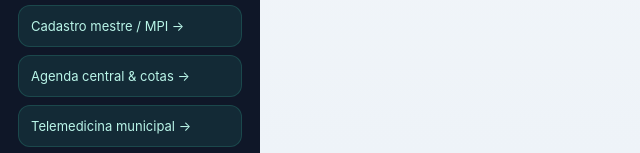
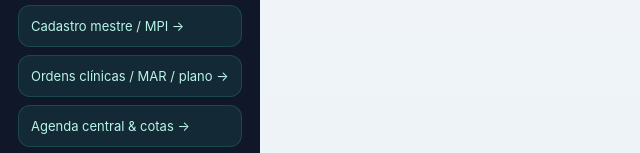
Before and after one commit to felipemenezes25000-spec/teste-de-jundiai-definitivo, a plain HTML site: page src/Jundiai.Api/wwwroot/index.html in a window 1280 px wide. Shown: the part 647-800 px from the top of the page, 0-640 px from the left. Drawn offline with Linux system fonts and the light colour scheme; no server answers.

Commit message:
feat: adiciona operacao clinica avancada na navegacao

```diff
--- a/src/Jundiai.Api/wwwroot/index.html
+++ b/src/Jundiai.Api/wwwroot/index.html
@@ -31,6 +31,7 @@
       <div style="display:grid;gap:8px;margin-top:auto">
         <a class="acs-link" style="margin-top:0;font-weight:800" href="/poc.html">★ Modo banca · 14 blocos →</a>
         <a class="acs-link" style="margin-top:0" href="/registration.html">Cadastro mestre / MPI →</a>
+        <a class="acs-link" style="margin-top:0" href="/clinical-ops.html">Ordens clínicas / MAR / plano →</a>
         <a class="acs-link" style="margin-top:0" href="/agenda.html">Agenda central & cotas →</a>
         <a class="acs-link" style="margin-top:0" href="/telemedicine.html">Telemedicina municipal →</a>
         <a class="acs-link" style="margin-top:0" href="/diagnostics.html">Diagnóstico avançado →</a>
```
